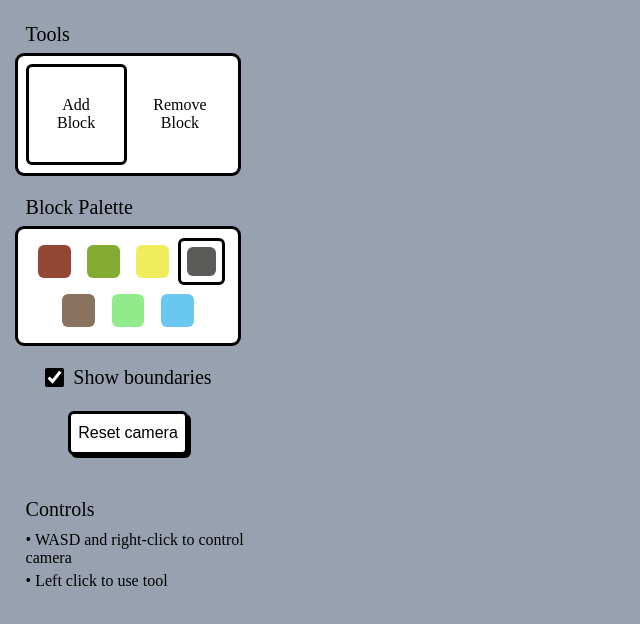
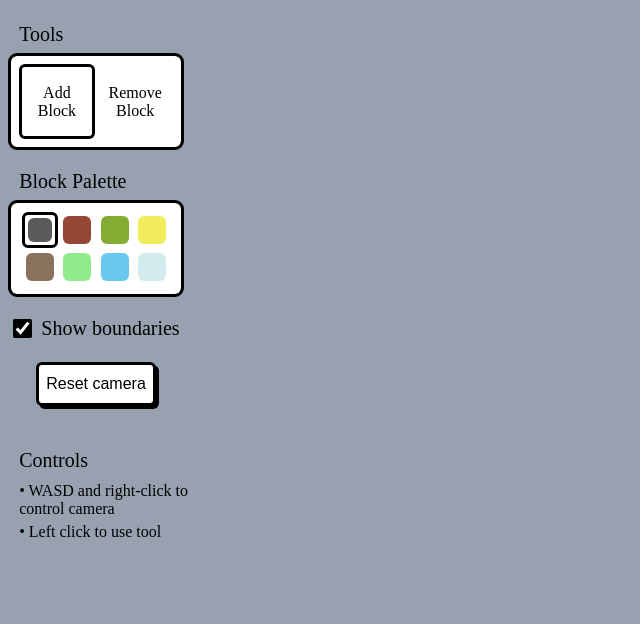
Before and after one commit to RLeek/Learn-WebGpuJs, a plain HTML site: page index.html in a window 1280 px wide. Shown: the whole page, without its empty margins (0-640 px from the left). Drawn offline with Linux system fonts and the light colour scheme.

Commit message:
Improve ui scale + add white block

```diff
--- a/blocks.js
+++ b/blocks.js
@@ -7,4 +7,5 @@ export const block = Object.freeze({
     wood: 5,
     leaf: 6,
     water: 7,
+    snow: 8,
 })
--- a/index.html
+++ b/index.html
@@ -4,7 +4,7 @@
 </head>
 <body style="margin:0px;background-color:#97a1b0">
     <div style="display:flex;height:100vh;width:100%">
-        <div style="width:20%;height:100%;display:flex;flex-direction: column;align-items: center;">
+        <div style="height:100%;display:flex;flex-direction: column;align-items: center;" class="sidebar">
             <div style="padding-top: 20px;width: 100%; " class="title">
                 Tools
             </div>
@@ -28,38 +28,43 @@
                 Block Palette
             </div>
             <div style="display:flex;justify-content: center; width:80%; flex-wrap: wrap;padding:8px; border-radius: 0.375rem; background-color:white; outline: 3px solid black;width:80%;">
+                <div style="border-radius: 0.375rem;display:flex;justify-content: center;align-items: center;aspect-ratio: 1 / 1;" id="stone" class="blockButton selectedToolButton">
+                    <div style="background-color: rgb(91, 92, 90); height:80%;aspect-ratio: 1 / 1;border-radius: 0.375rem;">
+
+                    </div>
+                </div>
                 <div style="border-radius: 0.375rem;display:flex;justify-content: center;align-items: center;aspect-ratio: 1 / 1;" id="dirt" class="blockButton">
-                    <div style="background-color:rgb(147, 71, 52); height:70%;aspect-ratio: 1 / 1;border-radius: 0.375rem;">
+                    <div style="background-color:rgb(147, 71, 52); height:80%;aspect-ratio: 1 / 1;border-radius: 0.375rem;">
 
                     </div>
                 </div>
                 <div style="border-radius: 0.375rem;display:flex;justify-content: center;align-items: center;aspect-ratio: 1 / 1;" id="grass" class="blockButton">
-                    <div style="background-color: rgb(133, 172, 50); height:70%;aspect-ratio: 1 / 1;border-radius: 0.375rem;">
+                    <div style="background-color: rgb(133, 172, 50); height:80%;aspect-ratio: 1 / 1;border-radius: 0.375rem;">
 
                     </div>
                 </div>
                 <div style="border-radius: 0.375rem;display:flex;justify-content: center;align-items: center;aspect-ratio: 1 / 1;" id="sand" class="blockButton">
-                    <div style="background-color: rgb(240, 236, 91); height:70%;aspect-ratio: 1 / 1;border-radius: 0.375rem;">
-
-                    </div>
-                </div>
-                <div style="border-radius: 0.375rem;display:flex;justify-content: center;align-items: center;aspect-ratio: 1 / 1;" id="stone" class="blockButton selectedToolButton">
-                    <div style="background-color: rgb(91, 92, 90); height:70%;aspect-ratio: 1 / 1;border-radius: 0.375rem;">
+                    <div style="background-color: rgb(240, 236, 91); height:80%;aspect-ratio: 1 / 1;border-radius: 0.375rem;">
 
                     </div>
                 </div>
                 <div style="border-radius: 0.375rem;display:flex;justify-content: center;align-items: center;aspect-ratio: 1 / 1;" id="wood" class="blockButton">
-                    <div style="background-color: rgb(138, 115, 94); height:70%;aspect-ratio: 1 / 1;border-radius: 0.375rem;">
+                    <div style="background-color: rgb(138, 115, 94); height:80%;aspect-ratio: 1 / 1;border-radius: 0.375rem;">
 
                     </div>
                 </div>
                 <div style="border-radius: 0.375rem;display:flex;justify-content: center;align-items: center;aspect-ratio: 1 / 1;" id="leaf" class="blockButton">
-                    <div style="background-color: rgb(146, 235, 138); height:70%;aspect-ratio: 1 / 1;border-radius: 0.375rem;">
+                    <div style="background-color: rgb(146, 235, 138); height:80%;aspect-ratio: 1 / 1;border-radius: 0.375rem;">
 
                     </div>
                 </div>
                 <div style="border-radius: 0.375rem;display:flex;justify-content: center;align-items: center;aspect-ratio: 1 / 1;" id="water" class="blockButton">
-                    <div style="background-color: rgb(105, 199, 240); height:70%;aspect-ratio: 1 / 1;border-radius: 0.375rem;">
+                    <div style="background-color: rgb(105, 199, 240); height:80%;aspect-ratio: 1 / 1;border-radius: 0.375rem;">
+
+                    </div>
+                </div>
+                <div style="border-radius: 0.375rem;display:flex;justify-content: center;align-items: center;aspect-ratio: 1 / 1;" id="snow" class="blockButton">
+                    <div style="background-color: rgb(212, 235, 237); height:80%;aspect-ratio: 1 / 1;border-radius: 0.375rem;">
 
                     </div>
                 </div>
--- a/styles.css
+++ b/styles.css
@@ -63,3 +63,14 @@ input[type=checkbox] {
     transform: translateY(3px) translateX(3px);
 
 }
+
+.sidebar {
+    width:15%
+}
+
+@media (min-width: 1536px) {
+    .sidebar {
+        width:10%
+    }
+
+}
--- a/ui.js
+++ b/ui.js
@@ -10,6 +10,8 @@ const stoneButton = document.getElementById("stone")
 const woodButton = document.getElementById("wood")
 const leafButton = document.getElementById("leaf")
 const waterButton = document.getElementById("water")
+const snowButton = document.getElementById("snow")
+
 const toggleBoundary = document.getElementById("toggleBoundary")
 const resetCameraButton = document.getElementById("resetCamera")
 
@@ -80,6 +82,13 @@ waterButton.addEventListener('click', (e) => {
     currentlySelected.classList.add("selectedToolButton")
 });
 
+snowButton.addEventListener('click', (e) => {
+    inputHandler.blockSelected = block.snow
+    currentlySelected.classList.remove("selectedToolButton")
+    currentlySelected = snowButton
+    currentlySelected.classList.add("selectedToolButton")
+});
+
 toggleBoundary.addEventListener('change', (e)=> {
     inputHandler.showBoundary =!inputHandler.showBoundary
 })
--- a/world.js
+++ b/world.js
@@ -222,6 +222,8 @@ export const world = class {
                                 vertices = vertices.concat([0.572 * this.color[index], 0.9215 * this.color[index], 0.5411 * this.color[index]])
                             } else if (blockType == block.water) {
                                 vertices = vertices.concat([0.4117 * this.color[index], 0.7803 * this.color[index], 0.9411 * this.color[index]])
+                            } else if (blockType == block.snow) {
+                                vertices = vertices.concat([0.8313 * this.color[index], 0.9215 * this.color[index], 0.9294 * this.color[index]])
                             }
                         }
                         index+=1
```
